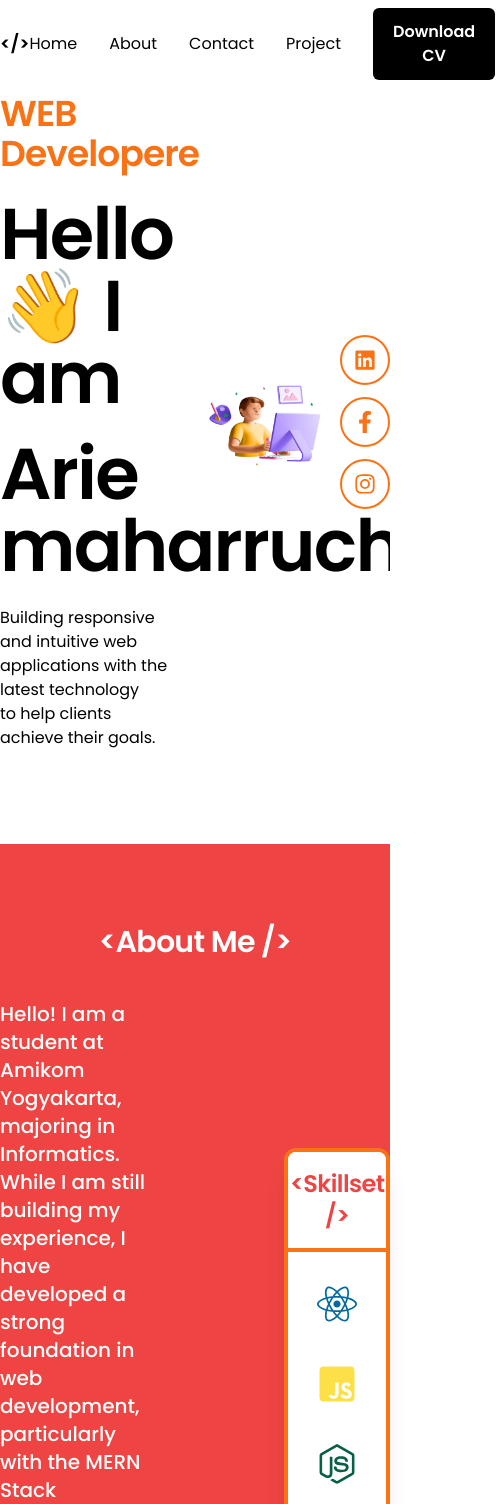
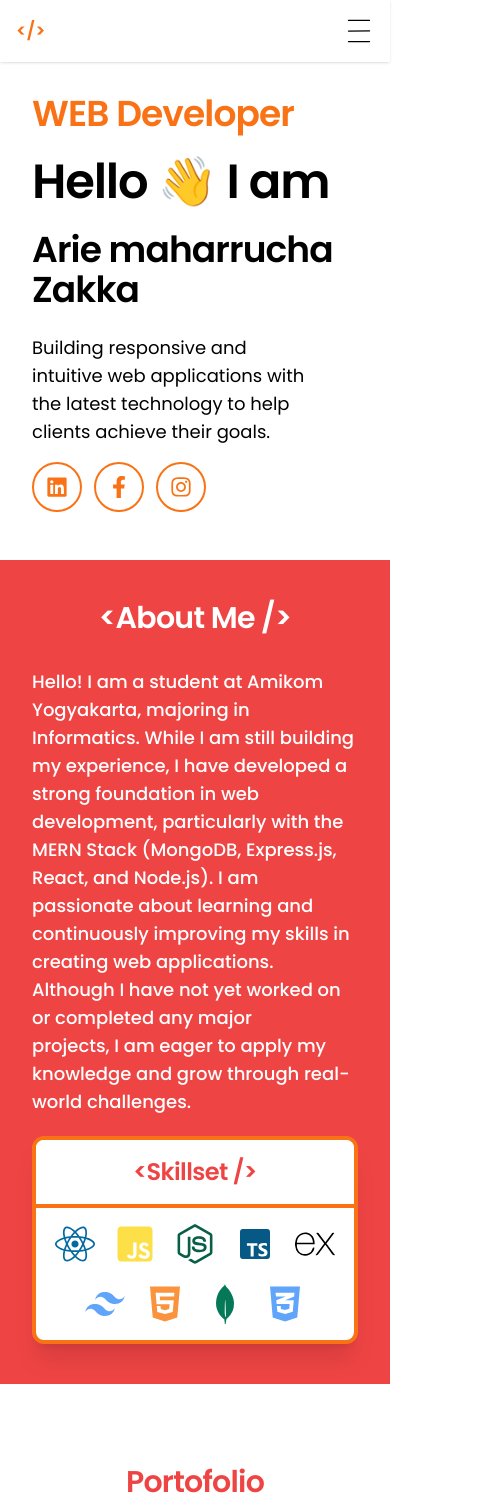
Before and after one commit to Ariemaharrucha/portofolio-arie, a React (Vite) app: page / in a window 390 px wide. Shown: the top 1504 px of the page, 498 px wide, since content can reach past the window. Built offline with nearby package versions, Linux system fonts and the light colour scheme.

Commit message:
add responsive

```diff
--- a/src/components/section/about.section.jsx
+++ b/src/components/section/about.section.jsx
@@ -6,17 +6,17 @@ import { RiTailwindCssFill } from "react-icons/ri";
 export const AboutSection = () => {
   return (
 
-    <section className='py-20 bg-red-500' id="about">
+    <section className='md:py-20 py-10 bg-red-500' id="about">
     <div className='container mx-auto'>
-      <h3 className='text-center font-semibold text-white mb-10'>{'<About Me />'}</h3>
-      <section className='flex items-center gap-32 mt-8'>
-        <div className='w-1/2 text-pretty' data-aos="fade-right">
-          <p className='text-pretty text-xl text-white font-medium'>Hello! I am a student at Amikom Yogyakarta, majoring in Informatics. While I am still building my experience, I have developed a strong foundation in web development, particularly with the MERN Stack (MongoDB, Express.js, React, and Node.js). I am passionate about learning and continuously improving my skills in creating web applications. Although I have not yet worked on or completed any major projects, I am eager to apply my knowledge and grow through real-world challenges.</p>
+      <h3 className='text-center font-semibold text-white md:mb-10'>{'<About Me />'}</h3>
+      <section className='px-8 md:px-0 md:flex items-center md:gap-32 mt-8'>
+        <div className='md:w-1/2 w-full text-pretty' data-aos="fade-right">
+          <p className='text-pretty md:text-xl text-lg text-white font-medium'>Hello! I am a student at Amikom Yogyakarta, majoring in Informatics. While I am still building my experience, I have developed a strong foundation in web development, particularly with the MERN Stack (MongoDB, Express.js, React, and Node.js). I am passionate about learning and continuously improving my skills in creating web applications. Although I have not yet worked on or completed any major projects, I am eager to apply my knowledge and grow through real-world challenges.</p>
         </div>
 
-        <div className="w-2/6 shadow-xl rounded-xl  overflow-hidden bg-white border-4 border-orange-500" data-aos="fade-left">
+        <div className="md:w-2/6 mt-5 md:mt-0 shadow-xl rounded-xl overflow-hidden bg-white border-4 border-orange-500" data-aos="fade-left">
             <h4 className='text-center font-semibold bg-white text-red-500 border-b-4 border-orange-500 py-4'>{'<Skillset />'}</h4>
-            <div className="flex flex-wrap justify-center gap-10 px-4 py-8">
+            <div className="flex flex-wrap justify-center md:gap-10 gap-5 px-4 md:py-8 py-4">
               <FaReact className='text-sky-700' size={40}/>
               <FaJsSquare className='text-yellow-300' size={40}/>
               <FaNodeJs className='text-emerald-800' size={40}/>
--- a/src/components/section/contact.section.jsx
+++ b/src/components/section/contact.section.jsx
@@ -2,18 +2,18 @@ import { MdOutlineEmail } from "react-icons/md";
 
 export const ContactSection = () => {
   return (
-    <section className="bg-red-500 py-20" id="contact">
-      <div className="container mx-auto flex items-center justify-around">
-        <div className="w-2/4 text-pretty" data-aos="fade-right">
+    <section className="bg-red-500 md:py-20 py-10" id="contact">
+      <div className="container mx-auto md:flex px-8 md:px-0 items-center justify-around">
+        <div className="md:w-2/4 w-full text-pretty" data-aos="fade-right">
           <h4 className="text-white ">Contact me</h4>
-          <h2 className="text-white text-6xl mt-3">
+          <h2 className="text-white md:text-6xl mt-3">
             Let&apos;s Discuss About Your Project
           </h2>
-          <button className="py-4 px-8 bg-white rounded-md font-medium mt-8 flex items-center gap-3 ">
+          <button className="py-4 md:py-4 px-4 md:px-8 bg-white rounded-md font-medium mt-8 flex items-center gap-3 ">
             Get It Touch <MdOutlineEmail size={25} />{" "}
           </button>
         </div>
-        <div className="w-2/6 rounded-xl overflow-hidden border-8 border-white" data-aos="fade-left">
+        <div className="w-2/6 rounded-xl overflow-hidden border-8 border-white hidden md:block" data-aos="fade-left">
           <img
             src="https://img.freepik.com/free-psd/3d-illustration-people-working-marketing_23-2150417386.jpg?t=st=1729250953~exp=1729254553~hmac=cb22e43f969977b9062e766bc30ae75f5756e77a3f070323d1c6532ca204cd89&w=740"
             alt=""
--- a/src/components/section/hero.section.jsx
+++ b/src/components/section/hero.section.jsx
@@ -8,17 +8,17 @@ export const HeroSection = () => {
   return (
     <>
       {/* heroes */}
-      <section className="container mx-auto grid grid-cols-2 items-center text-pretty h-screen overflow-hidden">
-        <div className="col-span-1 space-y-6">
-          <h2 className="font-semibold text-orange-500">WEB Developere</h2>
-          <h1 className="font-semibold text-7xl">Hello 👋️ I am</h1>
-          <h1 className="font-semibold text-7xl">Arie maharrucha</h1>
-          <p className="text-balance">
+      <section className="container md:mx-auto p-8 md:p-0 grid grid-cols-2 items-center text-pretty  overflow-hidden">
+        <div className="md:col-span-1 col-span-2 space-y-6">
+          <h2 className="font-semibold text-orange-500">WEB Developer</h2>
+          <h1 className="font-semibold md:text-7xl text-5xl">Hello 👋️ I am</h1>
+          <h1 className="font-semibold md:text-7xl text-4xl">Arie maharrucha Zakka</h1>
+          <p className="text-balance text-lg md:text-base">
             Building responsive and intuitive web applications with the latest technology to help clients achieve their goals.
           </p>
         </div>
-        <div className="col-span-1 flex justify-between items-center overflow-hidden ">
-          <div className="overflow-hidden" data-aos="fade-left">
+        <div className="md:col-span-1 col-span-2 py-4 md:py-0 flex justify-between items-center overflow-hidden ">
+          <div className="overflow-hidden hidden md:block" data-aos="fade-left">
             <img
               src={hero}
               alt=""
@@ -26,7 +26,7 @@ export const HeroSection = () => {
               loading="lazy"
             />
           </div>
-          <div className="flex flex-col gap-3">
+          <div className="flex md:flex-col gap-3">
             <SocialMediaButtons>
               <a href="https://www.linkedin.com/in/arie-maharrucha-zakka-4a4b29303/" target="_blank">
               <FaLinkedin size={22} />
--- a/src/components/section/porto.section.jsx
+++ b/src/components/section/porto.section.jsx
@@ -25,7 +25,7 @@ export const PortofolioSection = () => {
         className="shadow-none"
       >
         {Object.values(project).map((porto, index) => (
-          <SwiperSlide key={index}>
+          <SwiperSlide key={index} className=" px-8 md:px-0">
             <Card
               title={porto.title}
               image={porto.image}
--- a/src/components/shared/footer.jsx
+++ b/src/components/shared/footer.jsx
@@ -2,8 +2,8 @@ import { FaGithub } from "react-icons/fa";
 
 export const Footer = () => {
   return (
-    <footer className="bg-red-500 rounded-lg shadow m-4 ">
-      <div className="w-full mx-auto max-w-screen-xl px-4 py-3.5 font-medium flex items-center justify-between">
+    <footer className="bg-red-500 rounded-lg shadow md:m-4 mx-4 my-2 overflow-hidden ">
+      <div className="w-full mx-auto max-w-screen-xl px-4 py-3.5 font-medium md:flex items-center justify-between ">
         <div className="text-base text-white  ">
           © 2024{" "}
           <a
@@ -15,7 +15,7 @@ export const Footer = () => {
           </a>
           .
         </div>
-        <div className="flex items-center font-medium text-white">
+        <div className="flex items-center mt-4 md:mt-0 font-medium text-white">
           <a
             href="https://github.com/Ariemaharrucha"
             target="_blank"
--- a/src/components/shared/navbar.jsx
+++ b/src/components/shared/navbar.jsx
@@ -1,36 +1,78 @@
+import { useState } from "react";
+import { CiMenuBurger } from "react-icons/ci";
+
 export const Navbar = () => {
+  const [isMenuOpen, setIsMenuOpen] = useState(false);
+
   const downloadCv = () => {
-    // cv belum update
-    const fileURl = '/cv_arie.pdf';
-    const link = document.createElement('a');
-    link.href = fileURl;
-    link.download = 'cv-arie.pdf';
+    const fileURL = "/cv_arie.pdf";
+    const link = document.createElement("a");
+    link.href = fileURL;
+    link.download = "cv-arie.pdf";
     document.body.appendChild(link);
     link.click();
     document.body.removeChild(link);
   };
 
   return (
-    <header className=' bg-white fixed w-full z-10'>
-      <nav className="flex justify-between py-2 items-center container mx-auto">
-      <div>
-        <span className="font-semibold text-lg hover:text-orange-500">{`</>`}</span>
-      </div>
-      <div className='flex gap-8 items-center'>
-        <Nav title={'#'}>Home</Nav>
-        <Nav title={'#about'}>About</Nav>
-        <Nav title={'#contact'}>Contact</Nav>
-        <Nav title={'#Project'}>Project</Nav>
-      <button className='px-5 py-3 bg-black text-white font-semibold rounded-md border-none'onClick={downloadCv}>Download CV</button>
-      </div>
+    <header className="bg-white sticky top-0 w-full z-10 shadow">
+      <nav className="flex justify-between items-center py-4 px-4 md:px-8 container mx-auto">
+        {/* Logo */}
+        <div>
+          <span className="font-semibold text-lg text-orange-500 hover:text-orange-600 cursor-pointer">{`</>`}</span>
+        </div>
+
+        {/* Desktop Navigation */}
+        <div className="hidden md:flex gap-8 items-center">
+          <Nav title="#">Home</Nav>
+          <Nav title="#about">About</Nav>
+          <Nav title="#contact">Contact</Nav>
+          <Nav title="#Project">Project</Nav>
+          <button
+            className="px-5 py-3 bg-black text-white font-semibold rounded-md hover:bg-gray-800 transition"
+            onClick={downloadCv}
+          >
+            Download CV
+          </button>
+        </div>
+
+        {/* Mobile Menu Button */}
+        <div className="md:hidden">
+          <CiMenuBurger
+            size={30}
+            className="cursor-pointer"
+            onClick={() => setIsMenuOpen(!isMenuOpen)}
+          />
+        </div>
       </nav>
+
+      {/* Mobile Menu */}
+      {isMenuOpen && (
+        <div className="flex flex-col items-center bg-white py-4 space-y-3 md:hidden text-lg">
+          <Nav title="#">Home</Nav>
+          <Nav title="#about">About</Nav>
+          <Nav title="#contact">Contact</Nav>
+          <Nav title="#Project">Project</Nav>
+          <button
+            className="px-5 py-3 bg-black text-white font-semibold rounded-md hover:bg-gray-800 transition mt-2"
+            onClick={downloadCv}
+          >
+            Download CV
+          </button>
+        </div>
+      )}
     </header>
-  )
-}
+  );
+};
 
 const Nav = (props) => {
-  const {title, children} = props;
+  const { title, children } = props;
   return (
-    <a href={title} className='text-md hover:text-orange-500 hover:border-b-2 hover:border-orange-500 '>{children}</a>
-  )
-}
+    <a
+      href={title}
+      className="text-md font-medium text-gray-700 hover:text-orange-500 hover:border-b-2 hover:border-orange-500 transition"
+    >
+      {children}
+    </a>
+  );
+};
```
Also changed, not shown: src/components/section/article.section.jsx (+5 -8 lines).
